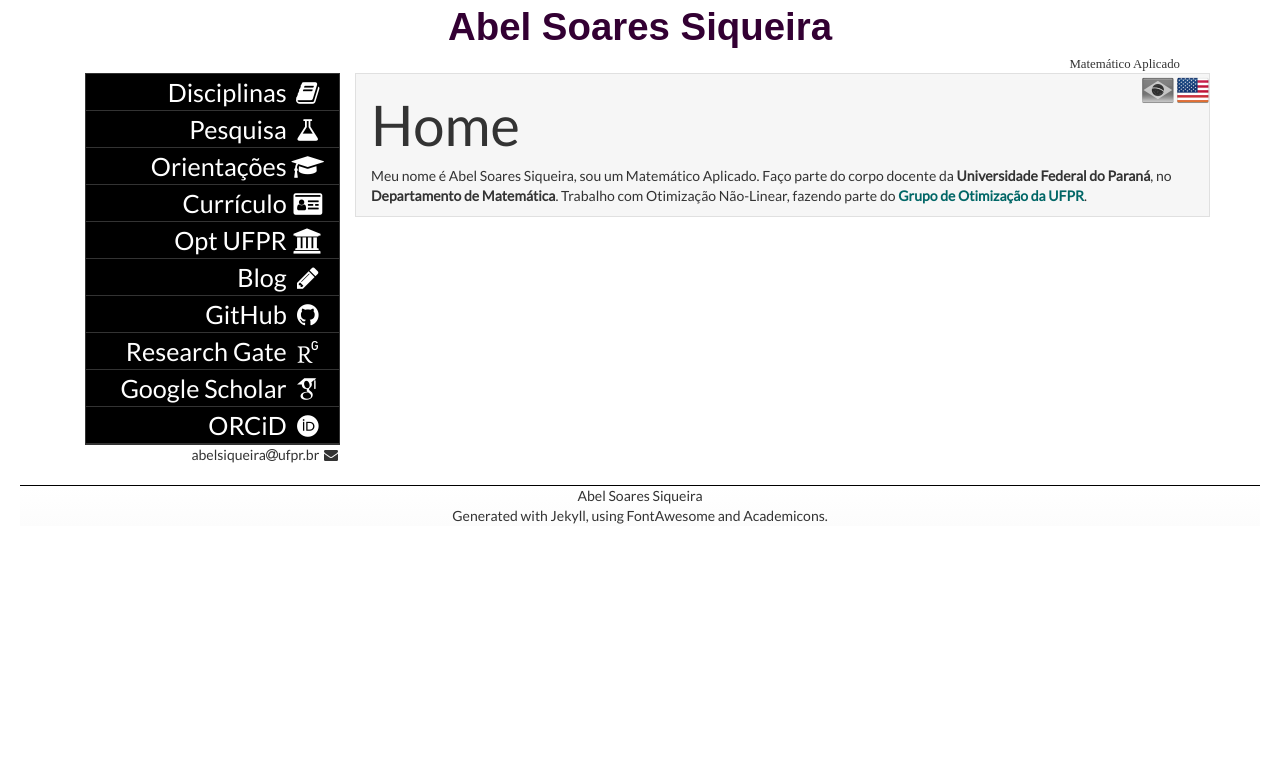
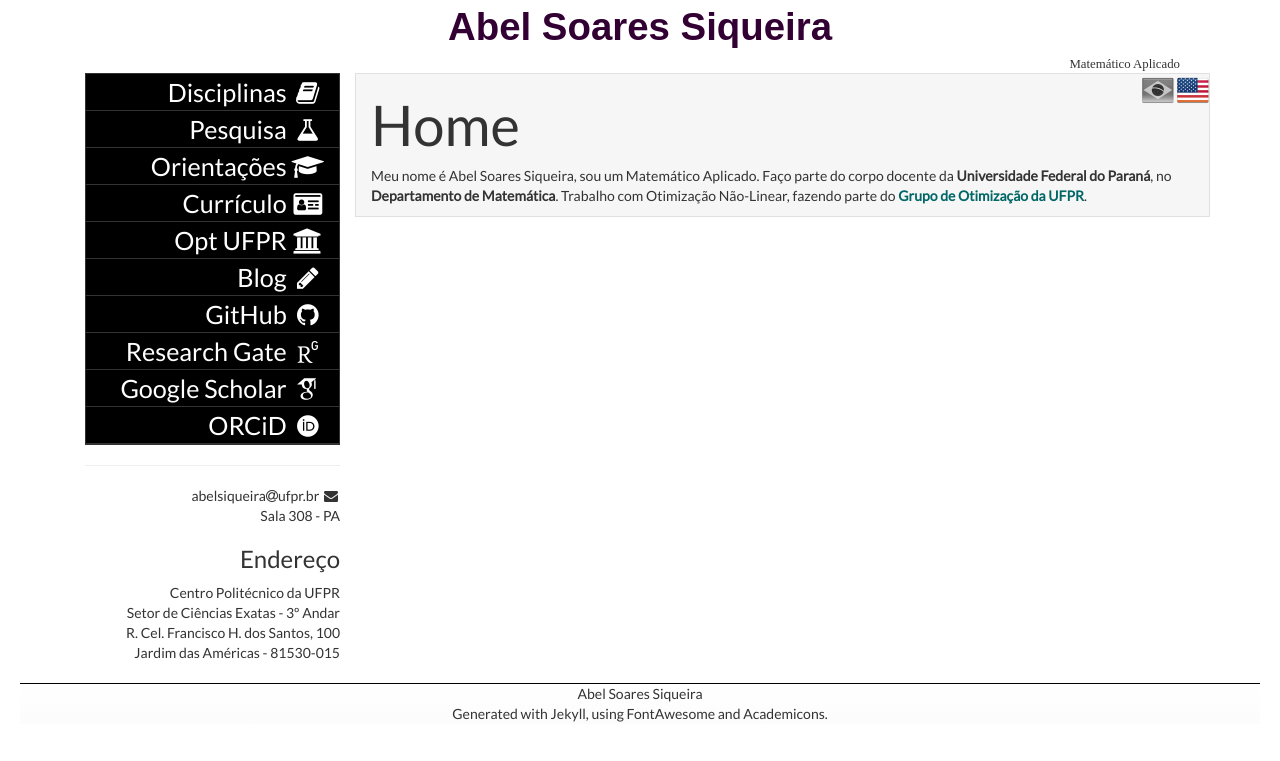
Before and after one commit to abelsiqueira/abelsiqueira.github.io-old, a Jekyll site: the page built from index.br.md, in a window 1280 px wide. Shown: the top 761 px of the page. Built offline with Jekyll 4.4.1, drawn with Linux system fonts in a browser that asks for light colours; some web fonts are replaced.

Commit message:
Add address to page

```diff
--- a/_includes/sidebar.html
+++ b/_includes/sidebar.html
@@ -1,10 +1,11 @@
+{% if page.lang %}
+  {% assign thislang = page.lang %}
+{% else %}
+  {% assign thislang = "br" %}
+{% endif %}
+
 <div class="container-fluid text-right sidebar">
   <div class="row">
-    {% if page.lang %}
-      {% assign thislang = page.lang %}
-    {% else %}
-      {% assign thislang = "br" %}
-    {% endif %}
     {% assign pages = site.pages | sort: 'order' %}
     {% for pg in pages %}
     {% if pg.title and pg.lang == thislang and pg.order > 0 %}
@@ -42,7 +43,25 @@
 
 </div>
 
-<div class="text-right">
-  abelsiqueira<i class="fa fa-at" aria-hidden="true"></i>ufpr.br
-  <i class="fa fa-fw fa-envelope" aria-hidden="true"></i></span>
+<hr>
+
+<div class="container-fluid address">
+  <div class="row">
+    <div class="text-right">
+      abelsiqueira<i class="fa fa-at" aria-hidden="true"></i>ufpr.br
+      <i class="fa fa-fw fa-envelope" aria-hidden="true"></i><br>
+      Sala 308 - PA<br>
+      <h3>
+      {% if thislang == "br" %}
+      Endereço
+      {% else if thislang == "en" %}
+      Address
+      {% endif %}
+      </h3>
+      Centro Politécnico da UFPR<br>
+      Setor de Ciências Exatas - 3º Andar <br>
+      R. Cel. Francisco H. dos Santos, 100<br>
+      Jardim das Américas - 81530-015
+    </div>
+  </div>
 </div>
```
